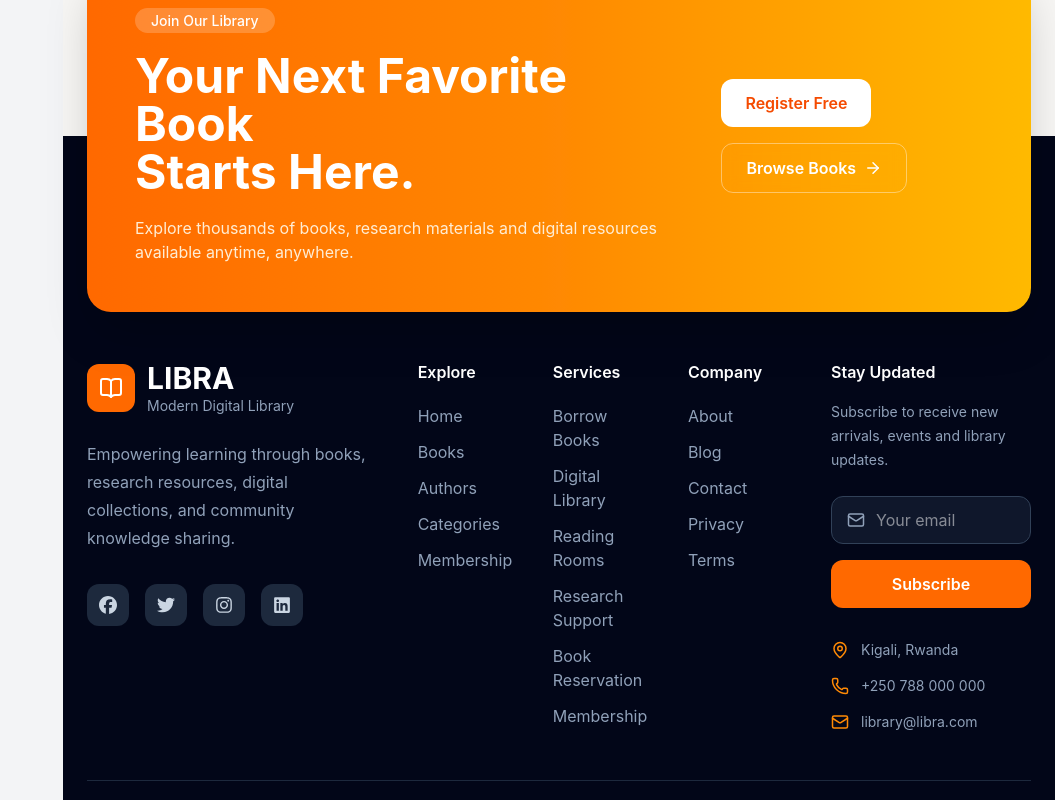
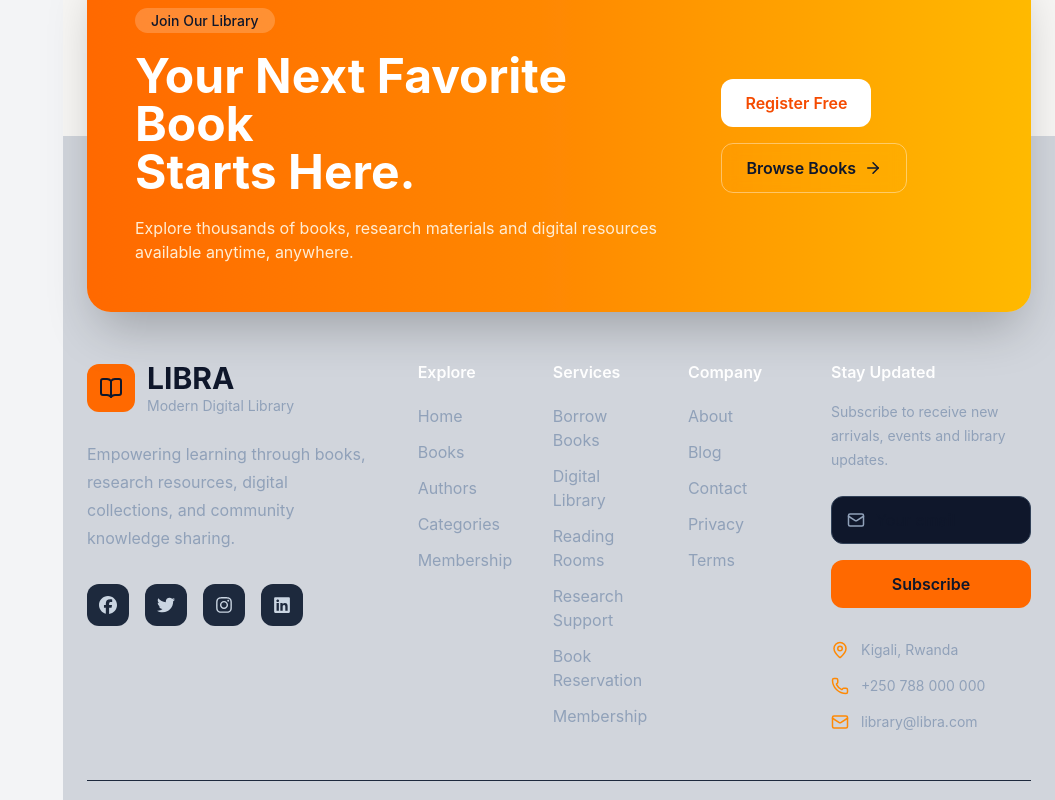
Before and after one commit to system-Barinda/LIBRA, a React (Vite) app: page /dashboard in a window 1280 px wide. Shown: the part 1500-2300 px from the top of the page, without its empty margins (225-1280 px from the left). Built offline with nearby package versions, Linux system fonts and the light colour scheme.

Commit message:
chore:updated at all

```diff
--- a/src/components/LibraryFooter.tsx
+++ b/src/components/LibraryFooter.tsx
@@ -17,11 +17,11 @@ const serviceLinks = [
 ];
 
 const exploreLinks = [
-  { label: "Home", href: "/" },
+  { label: "Home", href: "/home" },
   { label: "Books", href: "/books" },
   { label: "Authors", href: "/authors" },
   { label: "Categories", href: "/categories" },
-  { label: "Membership", href: "/membership" },
+  { label: "Membership", href: "/members" },
 ];
 
 const companyLinks = [
@@ -41,7 +41,7 @@ const socialLinks = [
 
 const LibraryFooter = () => {
   return (
-    <footer className="relative mt-40 bg-slate-950 text-white">
+    <footer className="relative mt-40 bg-gray-300 text-slate-900">
       {/* Floating CTA */}
       <div className="absolute left-1/2 top-0 w-full max-w-6xl -translate-x-1/2 -translate-y-1/2 px-6">
         <div className="overflow-hidden rounded-3xl bg-gradient-to-r from-orange-500 via-orange-400 to-amber-400 p-8 shadow-2xl lg:p-12">
```
